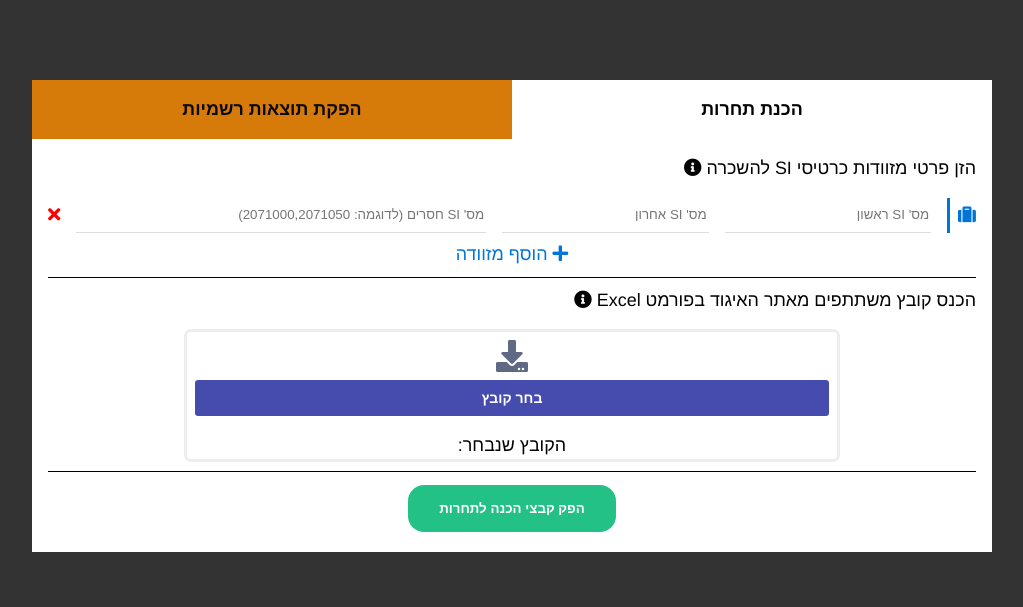
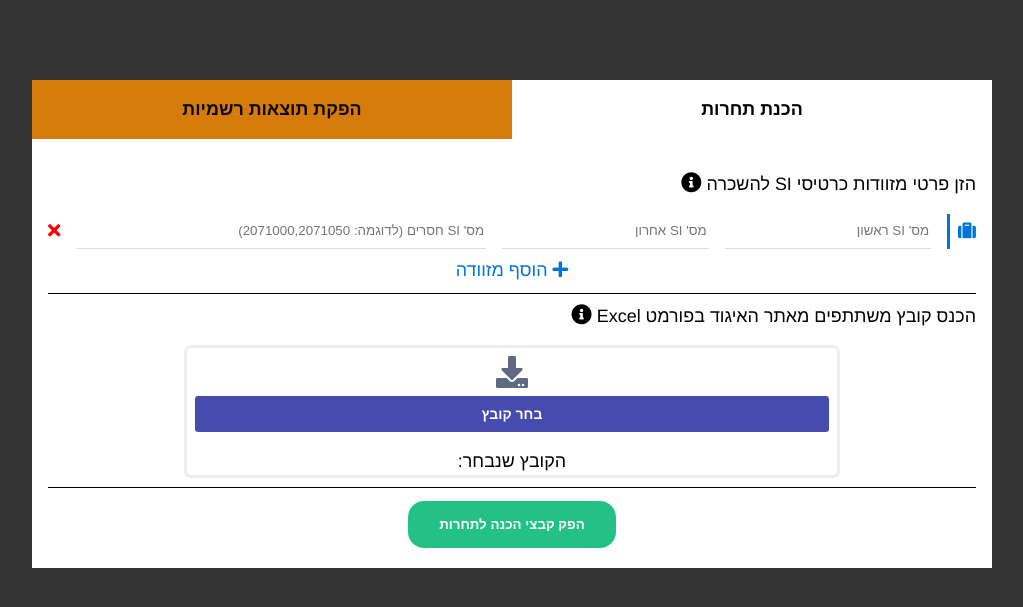
Before and after one commit to alka4747/ISOA-Event-Manager-Helper, a Flask app: page /form?platform=si-droid in a window 1280 px wide. Shown: the top 607 px of the page, without its empty margins (128-1151 px from the left). Run offline with Flask 2, Linux system fonts and the light colour scheme.

Commit message:
fix icon size

```diff
--- a/templates/form.html
+++ b/templates/form.html
@@ -17,8 +17,8 @@
     <div class="tab">
       <form method="post" action="/api/competition/generate-preperation-files" enctype="multipart/form-data">
         <div id="siBoxesDetailsContainer">
-             <div class='label' style="direction: rtl; padding-bottom: 1rem;">הזן פרטי מזוודות כרטיסי SI להשכרה
-              <div class="tooltip"><span class="tooltipitem"><i class="fa fa-info-circle" aria-hidden="true"></i></span>
+             <div class='label' style="direction: rtl; padding-bottom: 1rem; padding-top: 1rem;">הזן פרטי מזוודות כרטיסי SI להשכרה
+              <div class="tooltip"><span class="tooltipitem"><i class="fa fa-info-circle" style="font-size: 115%;" aria-hidden="true"></i></span>
                 <span class="tooltiptext" id="siallocationtooltip">
                   <div class="tooltipcontainer">
                     <div id="text2">במידה ומספר המזוודות הוא אפס, לא מוקצים כרטיסי SI באופן אוטומטי</div>
@@ -47,7 +47,7 @@
          </div>
          <hr />
         <div style="direction: rtl; padding-bottom: 1rem;">הכנס קובץ משתתפים מאתר האיגוד בפורמט Excel
-          <div class="tooltip"><span class="tooltipitem"><i class="fa fa-info-circle" aria-hidden="true"></i></span>
+          <div class="tooltip"><span class="tooltipitem"><i class="fa fa-info-circle" style="font-size: 115%;" aria-hidden="true"></i></span>
             <span class="tooltiptext">
               <div class="tooltipcontainer">
                 <img src="../static/Button_For_Mulka_Excel_File.png">
@@ -83,11 +83,11 @@
     <div class="tab">
       <form method="post" action="/api/competition/generate-isoa-results-file" enctype="multipart/form-data">
         {% if platform == "mulka" %}
-          <div style="direction: rtl; padding-bottom: 1rem;">הזן קובץ תוצאות של Mulka בפורמט CSV</div>
+          <div style="direction: rtl; padding-bottom: 1rem; padding-top: 1rem;">הזן קובץ תוצאות של Mulka בפורמט CSV</div>
         {% endif %}
         {% if platform == "si-droid" %}
-          <div style="direction: rtl; padding-bottom: 1rem;">הזן קובץ תוצאות של SI-Droid בפורמט XML
-            <div class="tooltip"><span class="tooltipitem"><i class="fa fa-info-circle" aria-hidden="true"></i></span>
+          <div style="direction: rtl; padding-bottom: 1rem; padding-top: 1rem;">הזן קובץ תוצאות של SI-Droid בפורמט XML
+            <div class="tooltip"><span class="tooltipitem"><i class="fa fa-info-circle" style="font-size: 115%;" aria-hidden="true"></i></span>
               <span class="tooltiptext">
                 <div class="tooltipcontainer">
                   <img src="../static/Share_Results_SI_Droid.png">
```
